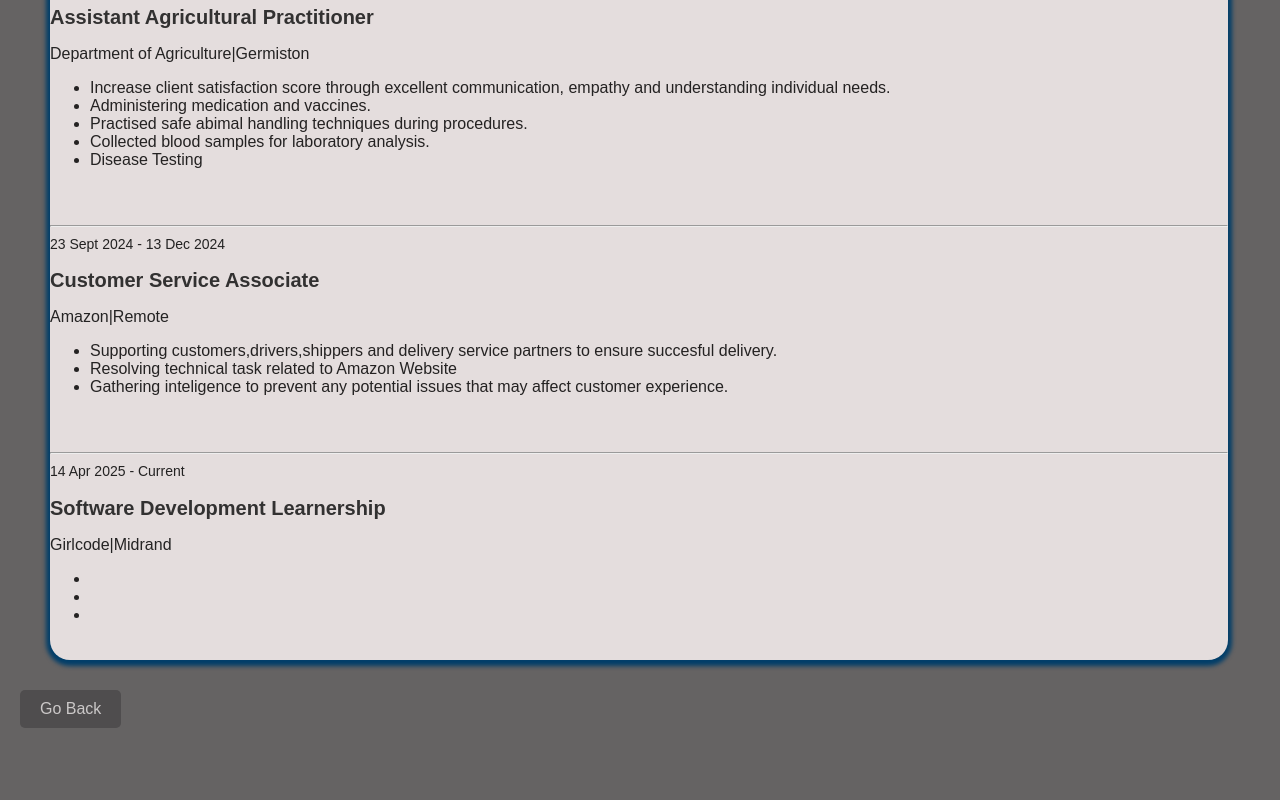
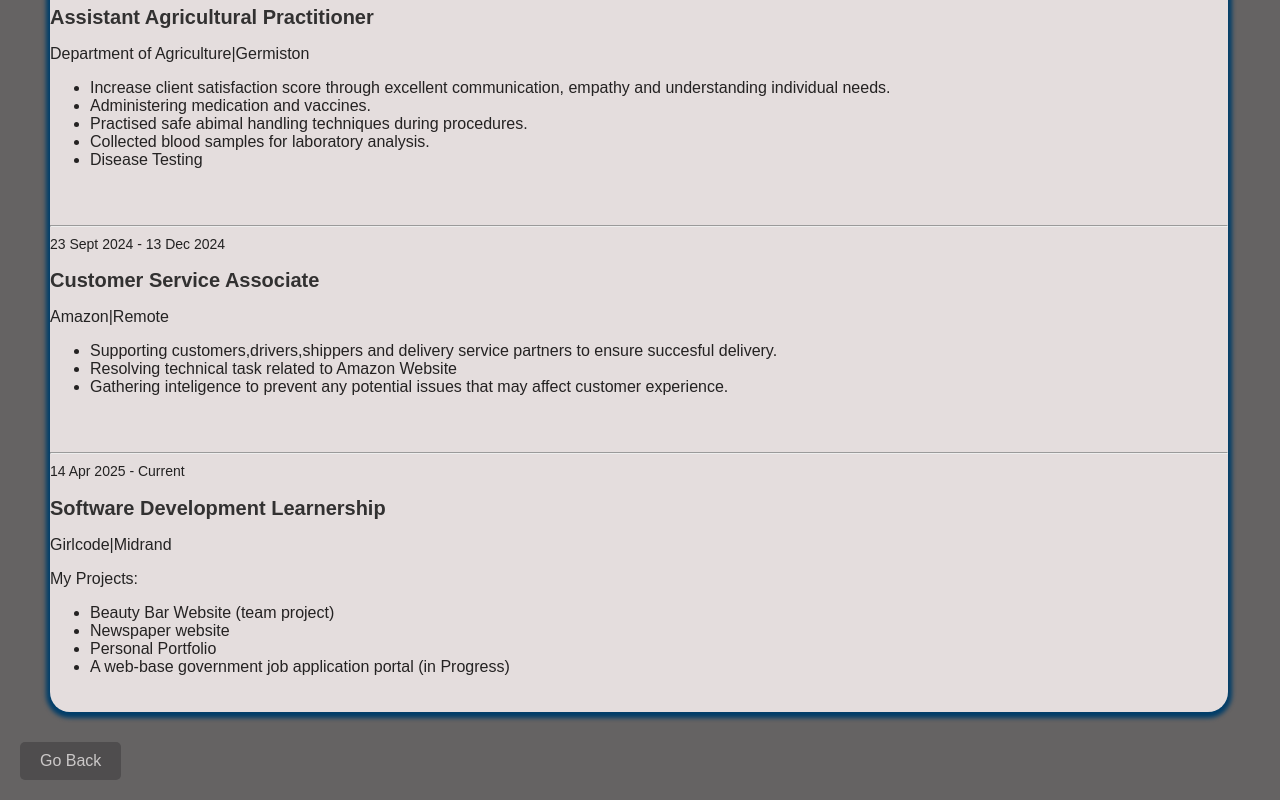
Before and after one commit to vhukhudomulaudzi/CV, a plain HTML site: page experience.html in a window 1280 px wide. Shown: the part 365-1165 px from the top of the page. Before the commit the page ends 1113 px from the top, so only its background shows below. Drawn offline with Linux system fonts and the light colour scheme.

Commit message:
changed main name file

```diff
--- a/experience.html
+++ b/experience.html
@@ -50,10 +50,12 @@
         <span>14 Apr 2025 - Current</span>
         <h2>Software Development Learnership</h2>
         <p>Girlcode|Midrand</p>
+        <p>My Projects:</p>
         <ul>
-            <li></li>
-            <li></li>
-            <li></li>
+            <li>Beauty Bar Website (team project)</li>
+            <li>Newspaper website</li>
+            <li>Personal Portfolio</li>
+            <li>A web-base government job application portal (in Progress)</li>
         </ul>
     </div>
 
--- a/pro.css
+++ b/style.css
@@ -26,6 +26,7 @@ gap: 60%;
 align-items: center;
 
 }
+.navbar img {border-radius: 10px;}
 
 .navbar ul{
   list-style-type: none;
```
Also changed, not shown: index.html (renamed from pro.html, +5 -4 lines).
